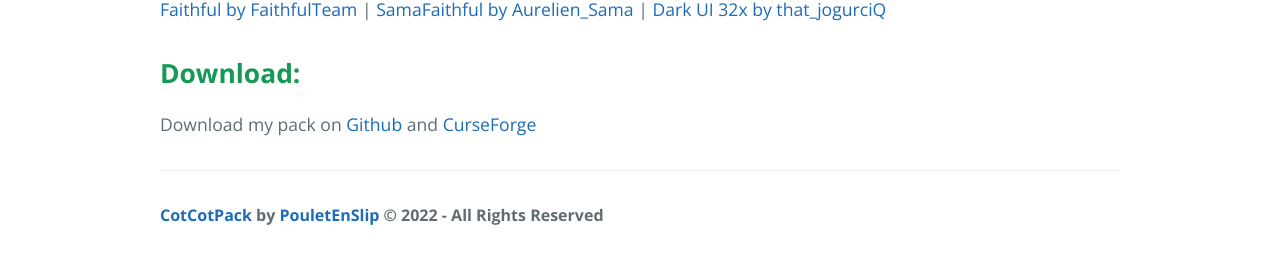
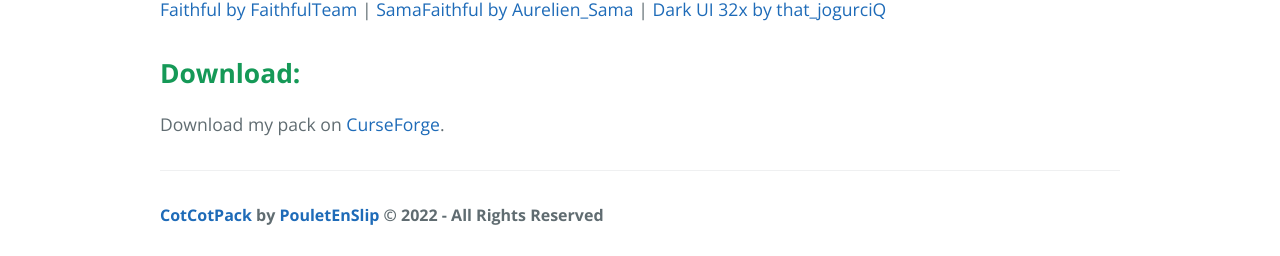
Before and after one commit to PouletEnSlip/pouletenslip.github.io, a Jekyll site: the page built from pages/cotcotpack/index.md, in a window 1280 px wide and 900 px high, scrolled down 1515 px. Shown: the part 641-897 px from the top of the window. Built offline with Jekyll 4.4.1, drawn with Linux system fonts in a browser that asks for light colours; comment, search, counter and statistics services are not loaded.

Commit message:
Update index.md

```diff
--- a/pages/cotcotpack/index.md
+++ b/pages/cotcotpack/index.md
@@ -2,7 +2,7 @@
 layout: cotcot
 ---
 
-![GitHub release (latest by date)](https://img.shields.io/github/v/release/PouletEnSlip/CotCotPack?style=for-the-badge) ![GitHub last commit](https://img.shields.io/github/last-commit/PouletEnSlip/CotCotPack?style=for-the-badge)
+![GitHub last commit](https://img.shields.io/github/last-commit/PouletEnSlip/CotCotPack?style=for-the-badge)
 
 <p style="text-align:justify;"><b>CotCot</b> is a PVP / Build / Survival resource pack for Minecraft Java. The resource pack is compatible from 1.7.2 to 1.8.9 and from 1.13 to 1.19.x. CotCot is a Faithful edit with animated items, 3D models, alternative textures and custom colormap/lightmap and more. Fully compatible with OptiFine and Sodium. It is also PVP-friendly with Low Fire, Clean Water or small swords. Textures are compressed and optimized for toasters.</p>
 
@@ -103,4 +103,4 @@
 [Faithful by FaithfulTeam](https://www.curseforge.com/minecraft/texture-packs/faithful-32x) | [SamaFaithful by Aurelien_Sama](https://www.youtube.com/channel/UCM2e9ub5nKQIvYbIPxSTbOg) | [Dark UI 32x by that_jogurciQ](https://www.curseforge.com/minecraft/texture-packs/dark-ui-32x)
 
 ## Download:
-Download my pack on [Github](https://github.com/PouletEnSlip/CotCotPack/releases) and [CurseForge](https://www.curseforge.com/minecraft/texture-packs/cotcotpack/)
+Download my pack on [CurseForge](https://www.curseforge.com/minecraft/texture-packs/cotcotpack/).
```
